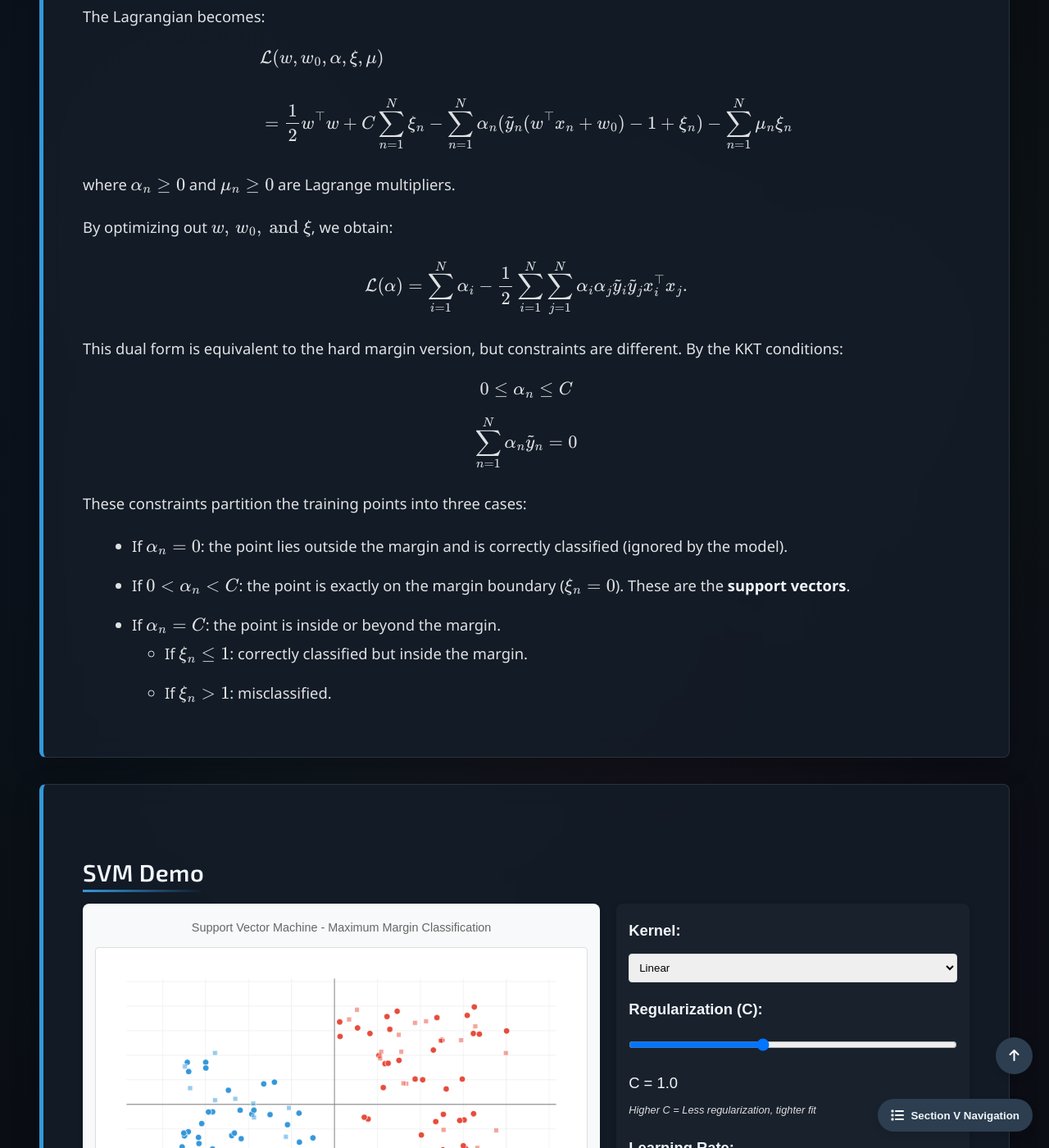
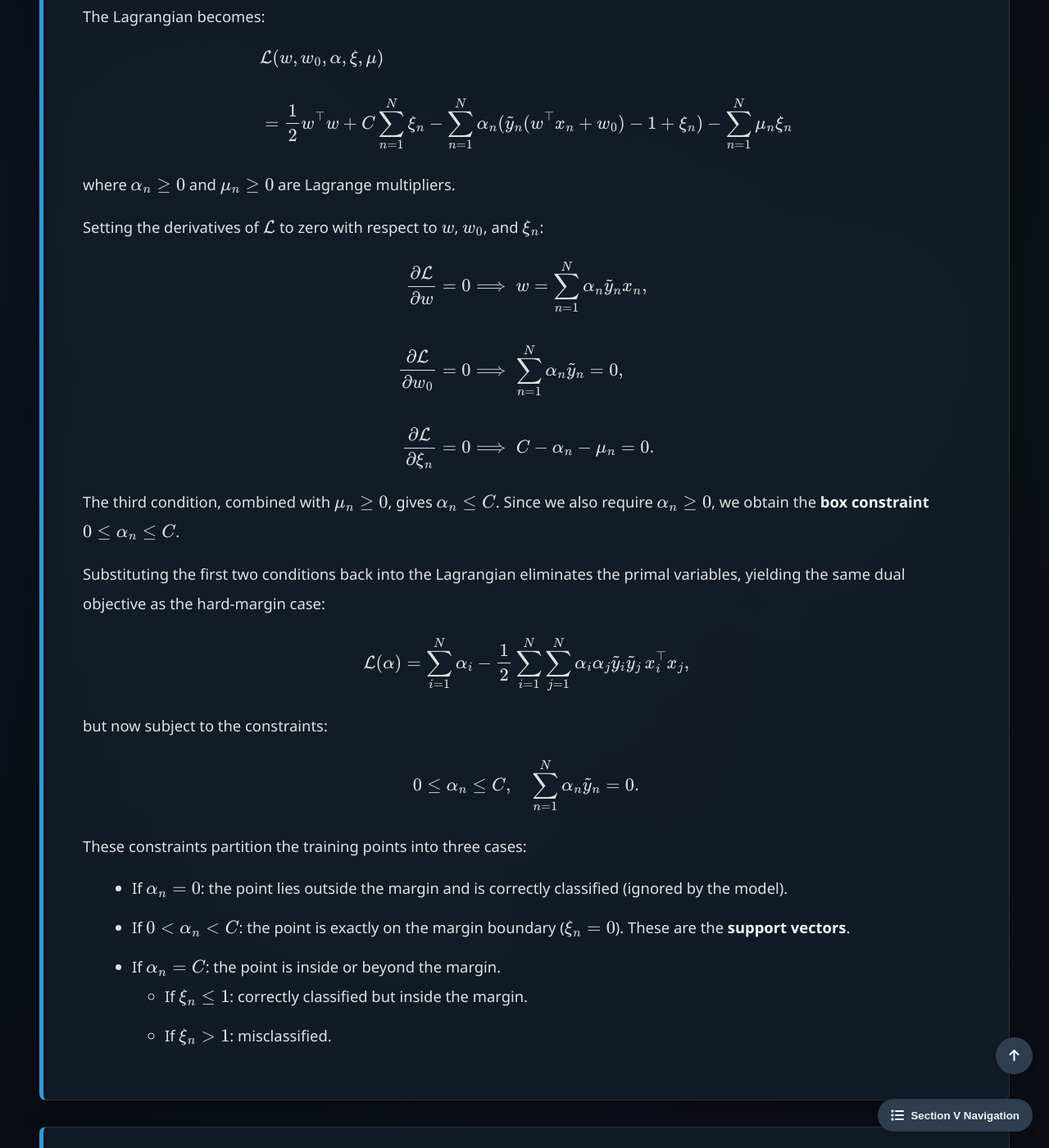
Before and after one commit to Yusukey01/yusukey01.github.io, a Jekyll site: the page built from Mathematics/Machine_learning/svm.html, in a window 1280 px wide and 1400 px high, scrolled down 6215 px. Shown: the whole window at 82% size. Built offline with Jekyll 4.4.1, drawn with Linux system fonts in a browser that asks for light colours.

Commit message:
fixed style, texts

```diff
--- a/Mathematics/Machine_learning/svm.html
+++ b/Mathematics/Machine_learning/svm.html
@@ -224,16 +224,30 @@ uses_python: false
                 </p>
 
                 <p>
-                    By optimizing out \(w, \, w_0, \text{ and } \xi\), we obtain:
+                    Setting the derivatives of \(\mathcal{L}\) to zero with respect to \(w\), \(w_0\), and \(\xi_n\):
                     \[
-                    \mathcal{L}(\alpha) = \sum_{i = 1}^N \alpha_i -\frac{1}{2}\sum_{i =1}^N \sum_{j = 1}^N \alpha_i \alpha_j \tilde{y}_i \tilde{y}_j x_i^\top x_j.
+                    \begin{align*}
+                    \frac{\partial \mathcal{L}}{\partial w} = 0
+                    &\implies w = \sum_{n=1}^N \alpha_n \tilde{y}_n x_n, \\\\
+                    \frac{\partial \mathcal{L}}{\partial w_0} = 0
+                    &\implies \sum_{n=1}^N \alpha_n \tilde{y}_n = 0, \\\\
+                    \frac{\partial \mathcal{L}}{\partial \xi_n} = 0
+                    &\implies C - \alpha_n - \mu_n = 0.
+                    \end{align*}
                     \]
-                    This dual form is equivalent to the hard margin version, but constraints are different. By the KKT conditions:
+                    The third condition, combined with \(\mu_n \geq 0\), gives \(\alpha_n \leq C\). Since we also require \(\alpha_n \geq 0\),
+                    we obtain the <strong>box constraint</strong> \(0 \leq \alpha_n \leq C\).
+                </p>
+                <p>
+                    Substituting the first two conditions back into the Lagrangian eliminates the primal variables, yielding the same dual objective
+                    as the hard-margin case:
                     \[
-                    0 \leq \alpha_n \leq C
+                    \mathcal{L}(\alpha) = \sum_{i=1}^N \alpha_i - \frac{1}{2} \sum_{i=1}^N \sum_{j=1}^N \alpha_i \alpha_j \tilde{y}_i \tilde{y}_j \, x_i^\top x_j,
                     \]
+                    but now subject to the constraints:
                     \[
-                    \sum_{n=1}^N \alpha_n \tilde{y}_n = 0
+                    0 \leq \alpha_n \leq C, \quad
+                    \sum_{n=1}^N \alpha_n \tilde{y}_n = 0.
                     \]
                     These constraints partition the training points into three cases:
                 </p>
```
